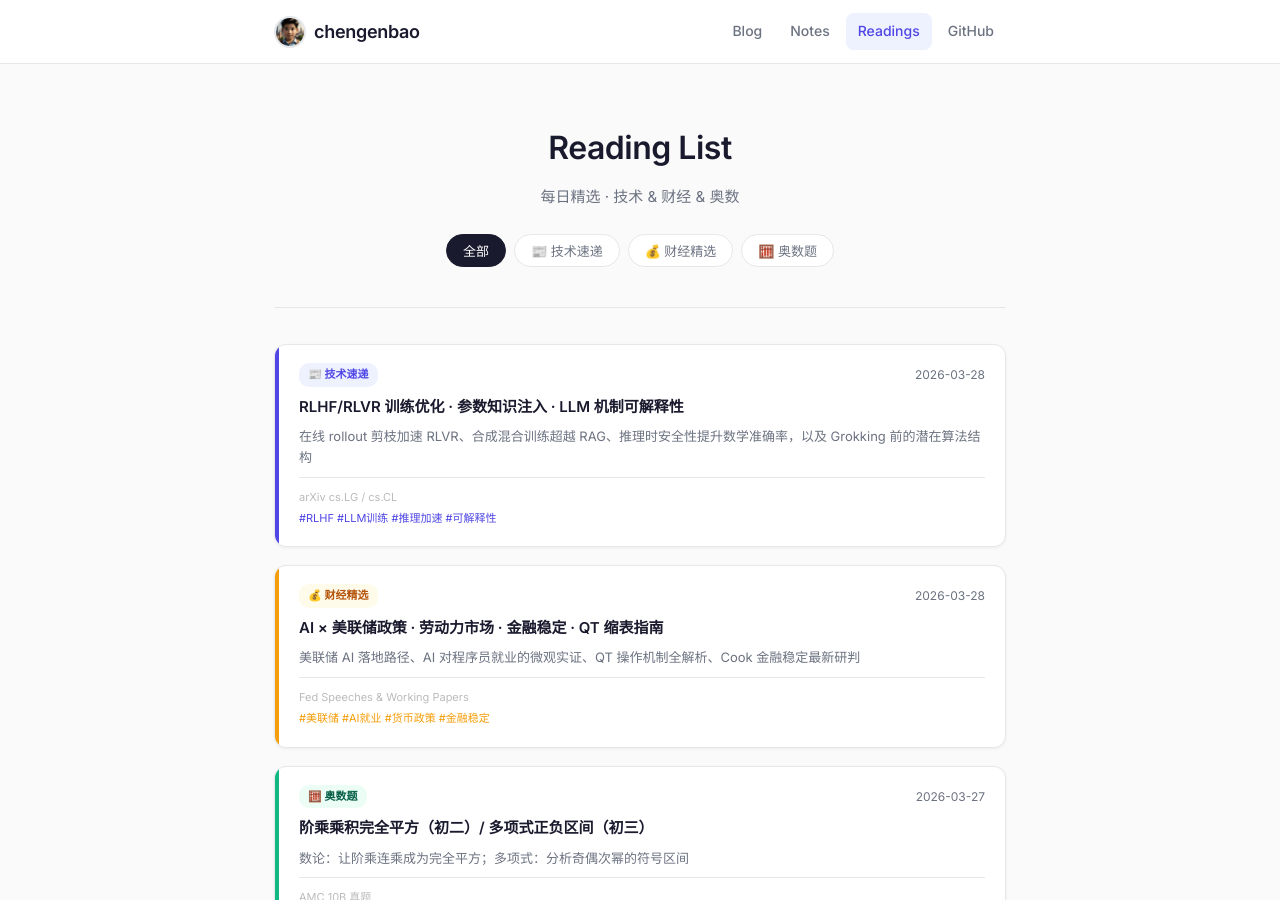
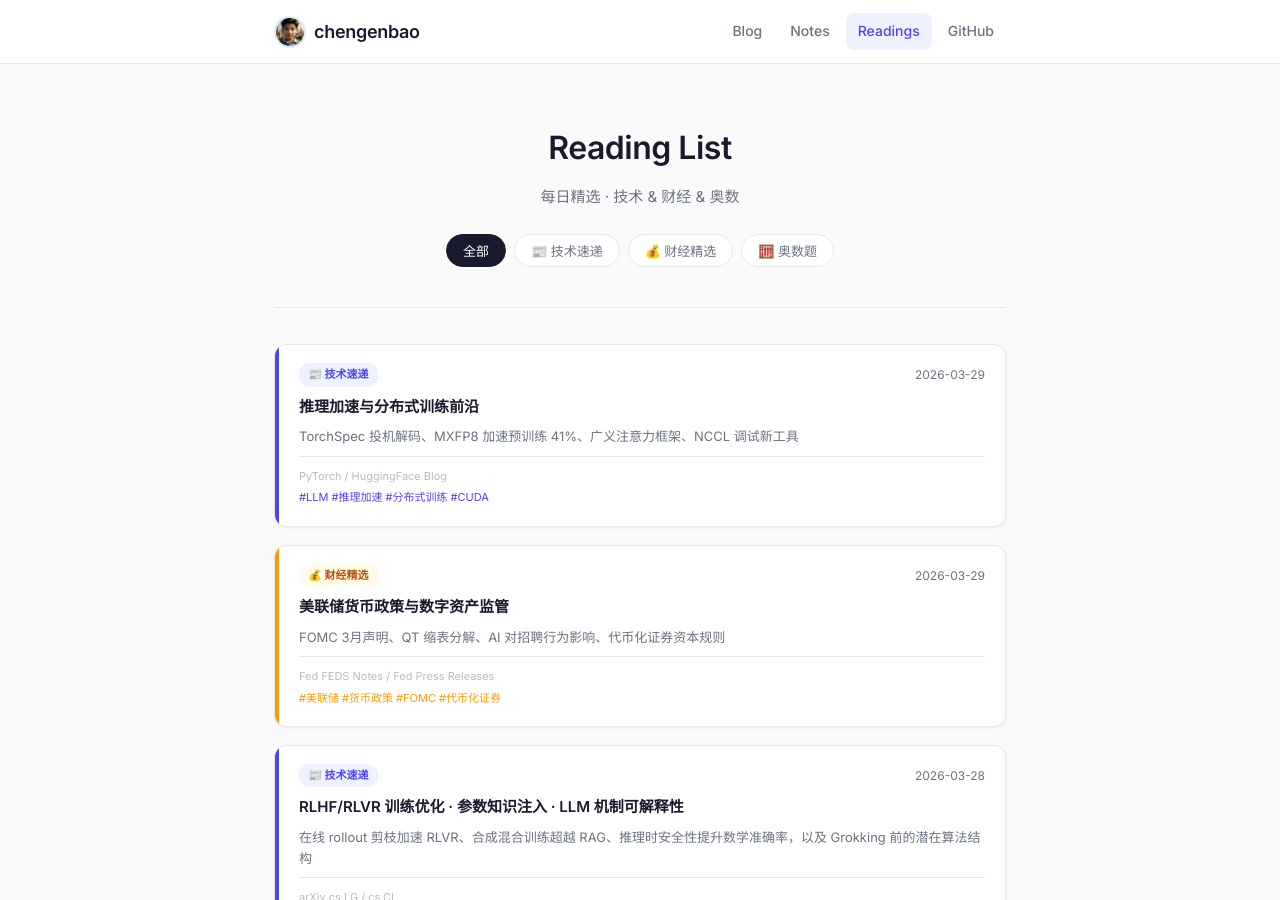
Before and after one commit to chengenbao/chengenbao.github.io, a Jekyll site: the page built from reading-list/index.md, in a window 1280 px wide and 900 px high. Built offline with Jekyll 4.4.1, drawn with Linux system fonts in a browser that asks for light colours.

Commit message:
Add reading list cards 2026-03-29

```diff
--- a/reading-list/index.md
+++ b/reading-list/index.md
@@ -18,6 +18,37 @@ permalink: /reading-list/
   </div>
 
   <div class="rl-grid">
+<a class="rl-card tech" href="/reading-list/2026-03-29-tech-daily/">
+  <div class="rl-accent"></div>
+  <div class="rl-body">
+    <div class="rl-top">
+      <span class="rl-badge tech">📰 技术速递</span>
+      <time>2026-03-29</time>
+    </div>
+    <h2>推理加速与分布式训练前沿</h2>
+    <p>TorchSpec 投机解码、MXFP8 加速预训练 41%、广义注意力框架、NCCL 调试新工具</p>
+    <div class="rl-meta">
+      <span class="rl-source">PyTorch / HuggingFace Blog</span>
+      <span class="rl-tags">#LLM #推理加速 #分布式训练 #CUDA</span>
+    </div>
+  </div>
+</a>
+<a class="rl-card finance" href="/reading-list/2026-03-29-finance-daily/">
+  <div class="rl-accent"></div>
+  <div class="rl-body">
+    <div class="rl-top">
+      <span class="rl-badge finance">💰 财经精选</span>
+      <time>2026-03-29</time>
+    </div>
+    <h2>美联储货币政策与数字资产监管</h2>
+    <p>FOMC 3月声明、QT 缩表分解、AI 对招聘行为影响、代币化证券资本规则</p>
+    <div class="rl-meta">
+      <span class="rl-source">Fed FEDS Notes / Fed Press Releases</span>
+      <span class="rl-tags">#美联储 #货币政策 #FOMC #代币化证券</span>
+    </div>
+  </div>
+</a>
+
 <a class="rl-card tech" href="/reading-list/2026-03-28-tech-daily/">
   <div class="rl-accent"></div>
   <div class="rl-body">
```
